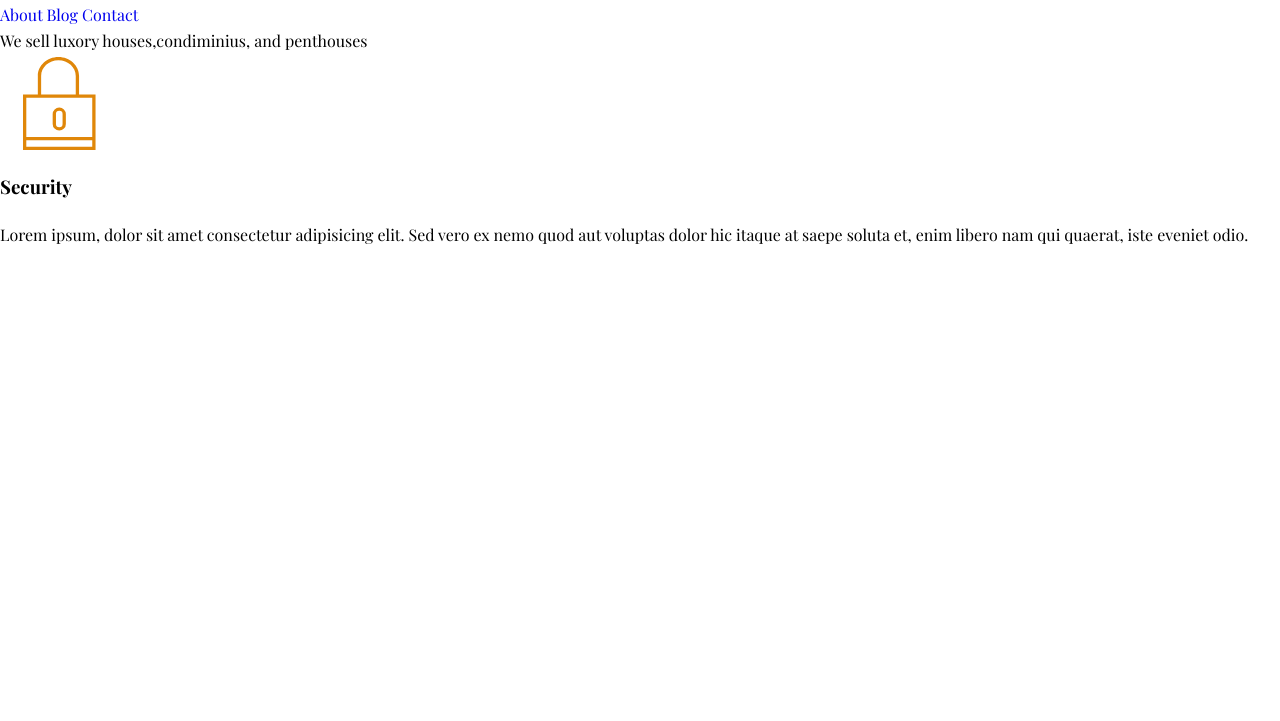
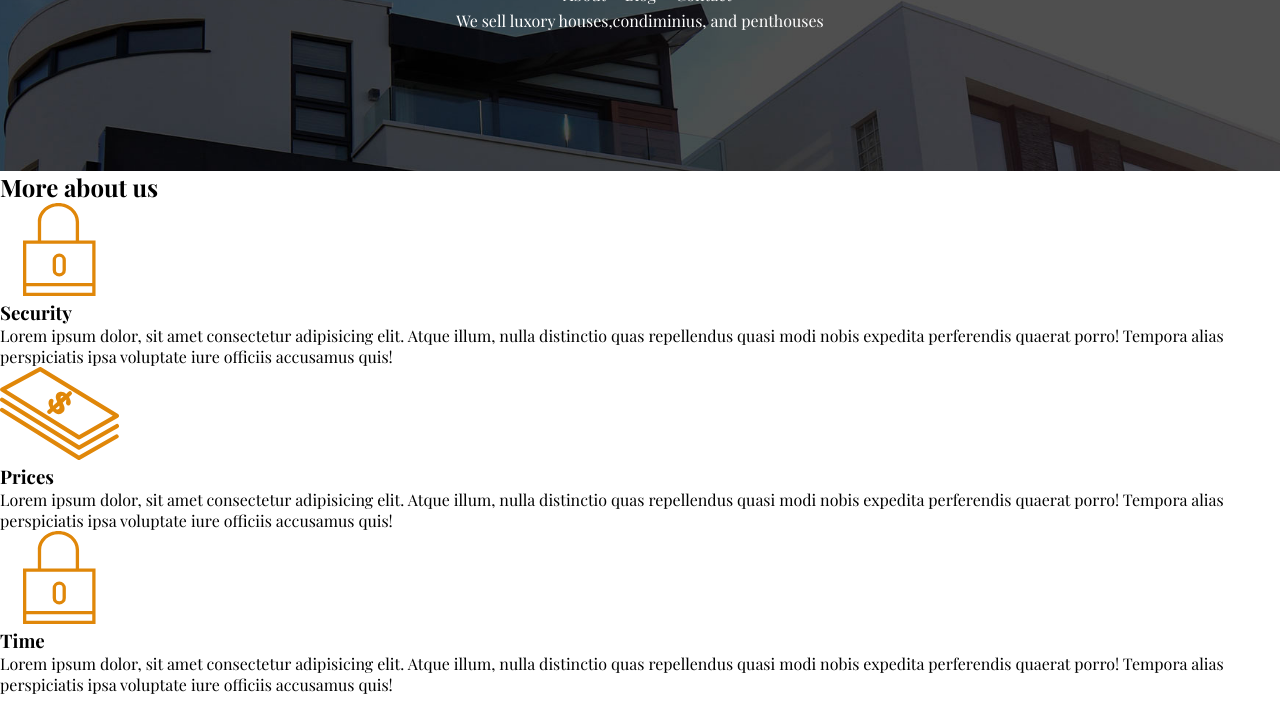
Before and after one commit to John5536/realEstate-ch53, a plain HTML site: page index.html in a window 1280 px wide. Shown: the part 79-800 px from the top of the page. Drawn offline with nearby package versions, Linux system fonts and the light colour scheme; a web font is replaced by a local one.

Commit message:
Assignment-1

```diff
--- a/index.html
+++ b/index.html
@@ -15,22 +15,39 @@
         <div class="banner-index">
         <h1>RealEstate</h1>
         <div>
-            <a href="about.html">About</a>
-            <a href="blog.hmtl">Blog</a>
-            <a href="contact.html">Contact</a>
+            <a class="index-a-style" href="about.html">About</a>
+            <a class="index-a-style" href="blog.hmtl">Blog</a>
+            <a class="index-a-style" href="contact.html">Contact</a>
         </div>
         <div>
-            <p>
+            <p class="header-paragraph">
                  We sell luxory houses,condiminius, and penthouses
             </p>
         </div>
         </div>
         <div>
-            <img src="/realEstate-img-main/icon1.svg" alt="">
+            <h2>More about us</h2>
+            <div>
+            <img src="realEstate-img-main/icon1.svg" alt="Lock">
             <h3>Security</h3>
-            <p>
-            Lorem ipsum, dolor sit amet consectetur adipisicing elit. Sed vero ex nemo quod aut voluptas dolor hic itaque at saepe soluta et, enim libero nam qui quaerat, iste eveniet odio.
-             </p>
+                <p>
+                 Lorem ipsum dolor, sit amet consectetur adipisicing elit. Atque illum, nulla distinctio quas repellendus quasi modi nobis expedita perferendis quaerat porro! Tempora alias perspiciatis ipsa voluptate iure officiis accusamus quis!
+                </p>
+            </div>
+            <div>
+                <img src="realEstate-img-main/icon2.svg" alt="Cash">
+                <h3>Prices</h3>
+               <p>
+                Lorem ipsum dolor, sit amet consectetur adipisicing elit. Atque illum, nulla distinctio quas repellendus quasi modi nobis expedita perferendis quaerat porro! Tempora alias perspiciatis ipsa voluptate iure officiis accusamus quis!
+               </p>
+            </div>
+            <div>
+                <img src="realEstate-img-main/icon1.svg" alt="Clock">
+                <h3>Time</h3>
+                <p>
+                 Lorem ipsum dolor, sit amet consectetur adipisicing elit. Atque illum, nulla distinctio quas repellendus quasi modi nobis expedita perferendis quaerat porro! Tempora alias perspiciatis ipsa voluptate iure officiis accusamus quis!
+                </p>
+            </div>
         </div>
     </div>
 </main>
--- a/myStyle.css
+++ b/myStyle.css
@@ -9,14 +9,39 @@
     font-optical-sizing: auto;
 
   }
-a {
-    text-decoration: none;
+.index-a-style{
+  text-decoration: none;
+  color: white;
+  padding-left: 15px;
+
   }
-p{
+  .header-paragraph{
     line-height: 2;
+    color: white;
+    text-align: center;
 }
 
-h1,h2,h3{
-    padding-bottom: 20px;
+h1{
+
     padding-top: 20px;
+    color: white;
+    text-align: center;
 }
+
+.banner-index{
+  background-image: url(./realEstate-img-main/header.jpg) ;
+  background-position: center top 20% ;
+  background-size: cover;
+  height: 250px;
+  background-repeat: no-repeat;
+  background-size: 110%;
+
+
+}
+
+.banner-index{
+  display: flex;
+  flex-direction: column;
+  align-items: center;
+
+}
```
